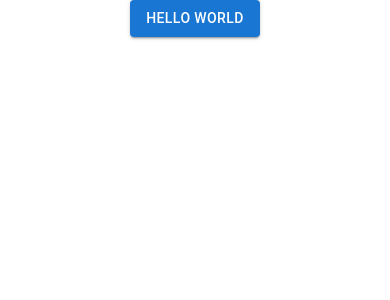
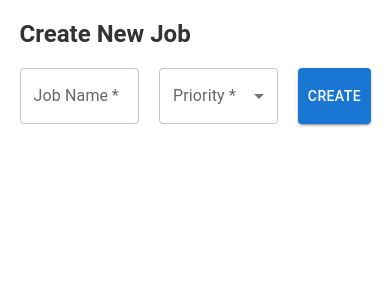
Before and after one commit to yusufkorkmaz/Create-Job-Project, a React (Create React App) app: page / in a window 390 px wide. Shown: the top 300 px of the page. Built offline with nearby package versions, Linux system fonts and the light colour scheme.

Commit message:
create new job section added

```diff
--- a/src/App.js
+++ b/src/App.js
@@ -1,11 +1,47 @@
-import { Button } from '@mui/material';
-import React from 'react';
+import { Button, FormControl, InputLabel, MenuItem, Select, TextField } from '@mui/material';
+import { Box } from '@mui/system';
+
+import React, { useState } from 'react';
 import './App.scss';
 
 function App() {
+
+  const [priority, setPriority] = useState('');
+
+  const handleChange = (event) => {
+    setPriority(event.target.value);
+  };
+
   return (
     <div className="App">
-             <Button variant="contained">Hello World</Button>
+      <Box className="create-new-job-wrapper">
+
+        <h2>Create New Job</h2>
+
+        <Box className="create-job-items">
+          <TextField required fullWidth id="outlined-basic" label="Job Name" variant="outlined" />
+
+          <Box className="select-priority-box">
+            <FormControl fullWidth>
+              <InputLabel id="demo-simple-select-label">Priority *</InputLabel>
+              <Select
+                labelId="demo-simple-select-label"
+                label="Priority *"
+                id="demo-simple-select"
+                fullWidth
+                value={priority}
+                onChange={handleChange}
+              >
+                <MenuItem value={'Urgent'}>Urgent</MenuItem>
+                <MenuItem value={'Regular'}>Regular</MenuItem>
+                <MenuItem value={'Trivial'}>Trivial</MenuItem>
+              </Select>
+            </FormControl>
+          </Box>
+
+          <Button className='create-button' variant="contained">Create</Button>
+        </Box>
+      </Box>
     </div>
   );
 }
--- a/src/App.scss
+++ b/src/App.scss
@@ -1,38 +1,33 @@
-.App {
-  text-align: center;
+.create-new-job-wrapper {
+  width: 100%;
 }
 
-.App-logo {
-  height: 40vmin;
-  pointer-events: none;
+.select-priority-wrapper {
+  width: 100%;
 }
 
-@media (prefers-reduced-motion: no-preference) {
-  .App-logo {
-    animation: App-logo-spin infinite 20s linear;
+.create-job-items {
+  width: 100%;
+  display: flex;
+  flex-direction: row;
+  margin: 20px 0;
+}
+
+.select-priority-box {
+  width: 100%;
+  margin: 0 20px;
+}
+
+.create-button {
+  width: 150px;
+}
+
+@media screen and (max-width: 768px) {
+  .create-new-job-wrapper {
+    flex-direction: column;
+  }
+
+  .select-priority-wrapper {
+    margin: 20px 0;
   }
 }
-
-.App-header {
-  background-color: #282c34;
-  min-height: 100vh;
-  display: flex;
-  flex-direction: column;
-  align-items: center;
-  justify-content: center;
-  font-size: calc(10px + 2vmin);
-  color: white;
-}
-
-.App-link {
-  color: #61dafb;
-}
-
-@keyframes App-logo-spin {
-  from {
-    transform: rotate(0deg);
-  }
-  to {
-    transform: rotate(360deg);
-  }
-}
--- a/src/index.css
+++ /dev/null
@@ -1,13 +0,0 @@
-body {
-  margin: 0;
-  font-family: -apple-system, BlinkMacSystemFont, 'Segoe UI', 'Roboto', 'Oxygen',
-    'Ubuntu', 'Cantarell', 'Fira Sans', 'Droid Sans', 'Helvetica Neue',
-    sans-serif;
-  -webkit-font-smoothing: antialiased;
-  -moz-osx-font-smoothing: grayscale;
-}
-
-code {
-  font-family: source-code-pro, Menlo, Monaco, Consolas, 'Courier New',
-    monospace;
-}
--- a/src/index.js
+++ b/src/index.js
@@ -1,6 +1,6 @@
 import React from 'react';
 import ReactDOM from 'react-dom/client';
-import './index.css';
+import './index.scss';
 import App from './App';
 import reportWebVitals from './reportWebVitals';
 
--- /dev/null
+++ b/src/index.scss
@@ -0,0 +1,29 @@
+html {
+  height: 100%;
+  width: 100%;
+  margin: 0;
+  padding: 0;
+  font-family: 'Roboto', sans-serif;
+  font-size: 16px;
+  color: #333;
+  background-color: #fff;
+}
+
+body {
+  height: 100%;
+  width: 80%;
+  margin-left: auto;
+  margin-right: auto;
+  padding: 0;
+}
+
+#root {
+  height: 100%;
+  width: 100%;
+}
+
+@media screen and (max-width: 768px) {
+  body {
+    width: 90%;
+  }
+}
```
